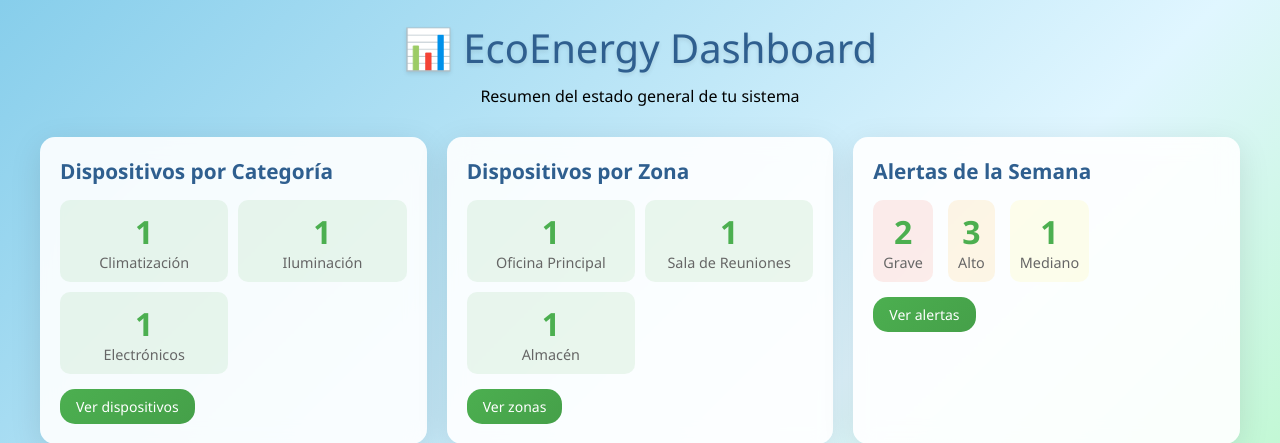
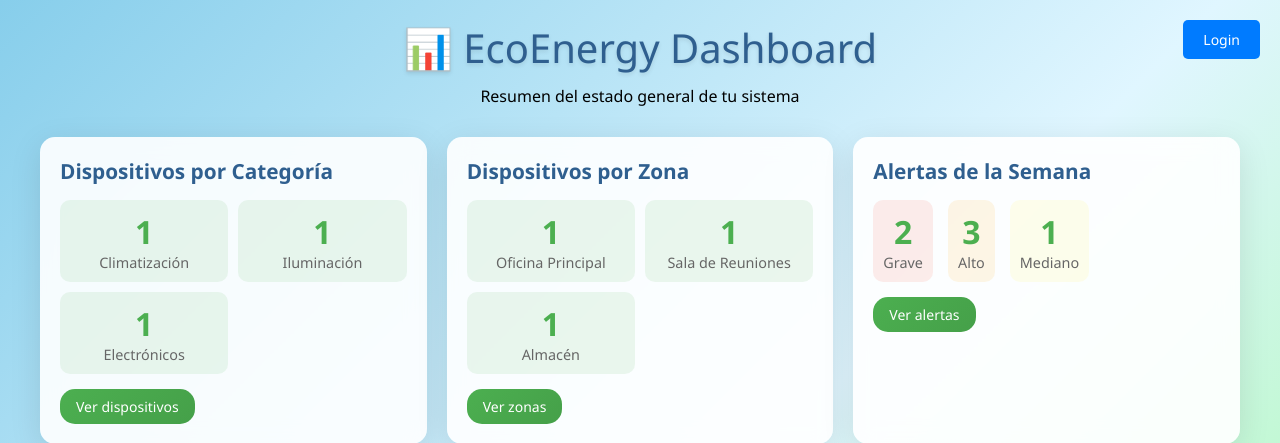
Before and after one commit to mati-sly/ecoenergy-sistema-monitoreo-EVALUACION, a Django app: page / in a window 1280 px wide. Shown: the top 443 px of the page. Run offline with Django 5.2, Linux system fonts and the light colour scheme; data comes from the database, SQL or seed files in the repository.

Commit message:
Agregados botones de navegación entre login y dashboard

```diff
--- a/monitoreo/dispositivos/templates/dispositivos/dashboard.html
+++ b/monitoreo/dispositivos/templates/dispositivos/dashboard.html
@@ -147,6 +147,27 @@
         font-style: italic;
         padding: 20px;
       }
+
+      .login-btn {
+        position: fixed;
+        top: 20px;
+        right: 20px;
+        background: #007bff;
+        color: white;
+        padding: 10px 20px;
+        border: none;
+        border-radius: 5px;
+        text-decoration: none;
+        font-size: 14px;
+        z-index: 1000;
+      }
+
+      .login-btn:hover {
+        background: #0056b3;
+        color: white;
+        text-decoration: none;
+
+      }
     </style>
   </head>
   <body>
@@ -271,5 +292,6 @@
         >
       </div>
     </div>
+    <a href="/login/" class="login-btn">Login</a>
   </body>
 </html>
```
Also changed, not shown: monitoreo/usuarios/templates/usuarios/login.html (+21 -0 lines).
